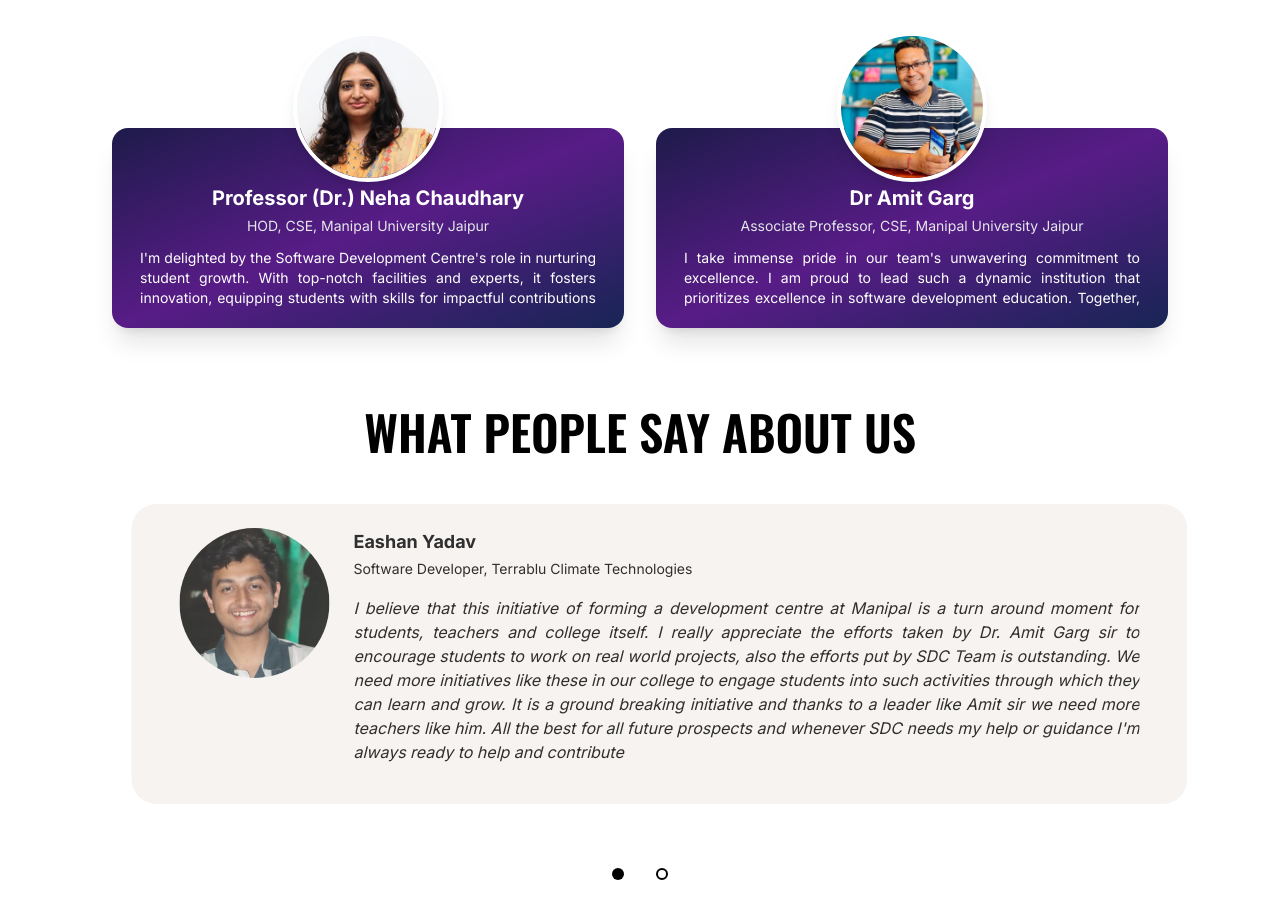
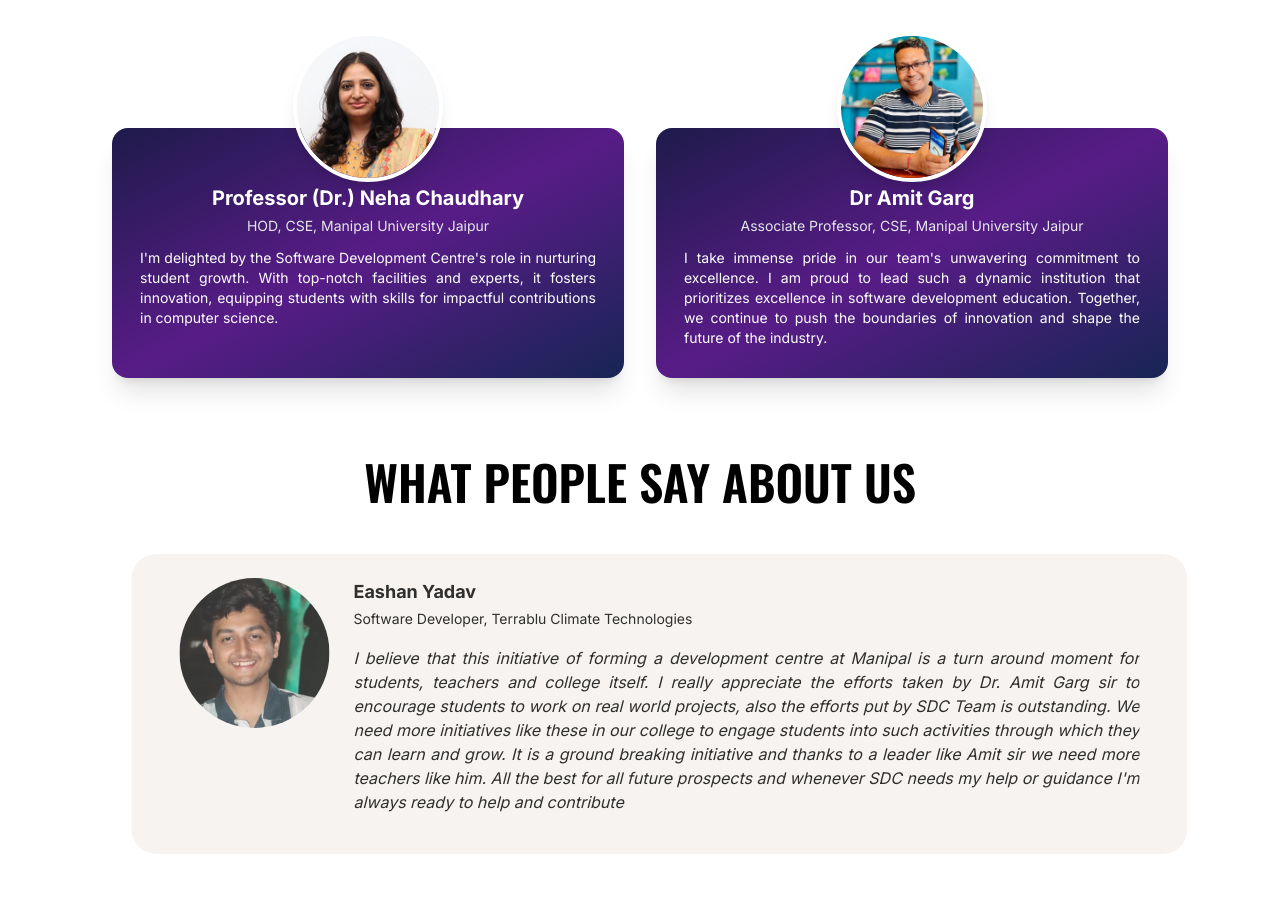
Before and after one commit to InternetMadeCoder/sdc-website, a Next.js app: page / in a window 1280 px wide. Shown: the part 2060-2976 px from the top of the page. Built offline with nearby package versions, Linux system fonts and the light colour scheme.

Commit message:
removed scrolling from testimonials

```diff
--- a/components/Home/TestimonialsSection.jsx
+++ b/components/Home/TestimonialsSection.jsx
@@ -1,8 +1,8 @@
-import React from 'react';
-import { testimonials } from './constants';
-import Carousel from '../ui/Carousel';
-import TestimonialCard from '../ui/TestimonialCard';
-import Image from 'next/image';
+import React from "react";
+import { testimonials } from "./constants";
+import Carousel from "../ui/Carousel";
+import TestimonialCard from "../ui/TestimonialCard";
+import Image from "next/image";
 
 const TestimonialsSection = () => {
   const staticTestimonials = testimonials.slice(0, 2);
@@ -13,9 +13,12 @@
       <h2 className="text-5xl sm:text-5xl mb-4">FOUNDERS</h2>
 
       {/* Static testimonials */}
-      <div className="w-full grid grid-cols-1 md:grid-cols-2 gap-8 lg:max-w-7xl place-items-center">
+      <div className="w-full grid grid-cols-1 md:grid-cols-2 gap-16 md:gap-8 lg:max-w-7xl place-items-center">
         {staticTestimonials.map((testimonial) => (
-          <div key={testimonial.id} className="relative pt-16 hover:transform hover:scale-105 transition-transform duration-300 w-full">
+          <div
+            key={testimonial.id}
+            className="relative pt-16 hover:transform hover:scale-105 transition-transform duration-300 w-full"
+          >
             <div className="absolute -top-8 left-1/2 -translate-x-1/2 z-10">
               <Image
                 src={testimonial.profile}
@@ -25,10 +28,14 @@
                 className="rounded-full object-cover border-4 border-white shadow-lg"
               />
             </div>
-            <div className="bg-gradient-to-br from-indigo-950 via-purple-900 to-blue-950 text-white rounded-2xl p-4 pt-14 h-[200px] flex flex-col items-center shadow-xl hover:shadow-2xl transition-shadow duration-300">
-              <h3 className="font-bold text-xl text-center mb-1">{testimonial.user}</h3>
-              <p className="text-gray-200 text-sm mb-3 text-center">{testimonial.company}</p>
-              <p className="text-sm text-justify px-3 pb-3 overflow-y-auto scrollbar-hide">{testimonial.message}</p>
+            <div className="bg-gradient-to-br from-indigo-950 via-purple-900 to-blue-950 text-white rounded-2xl p-4 pt-14 min-h-[250px] md:h-[250px] flex flex-col items-center shadow-xl hover:shadow-2xl transition-shadow duration-300">
+              <h3 className="font-bold text-xl text-center mb-1">
+                {testimonial.user}
+              </h3>
+              <p className="text-gray-200 text-sm mb-3 text-center">
+                {testimonial.company}
+              </p>
+              <p className="text-sm text-justify px-3">{testimonial.message}</p>
             </div>
           </div>
         ))}
```
